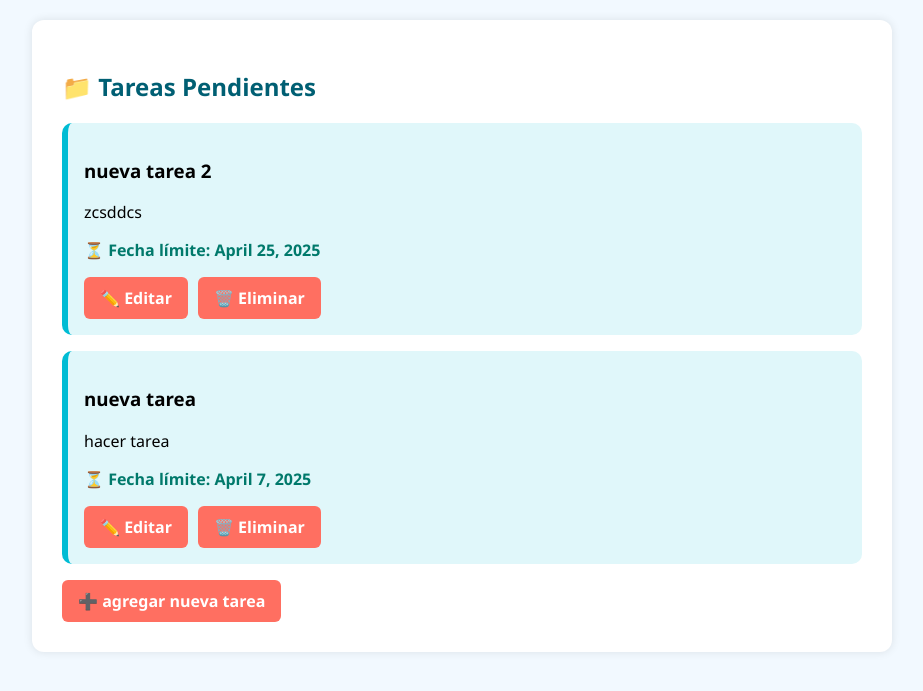
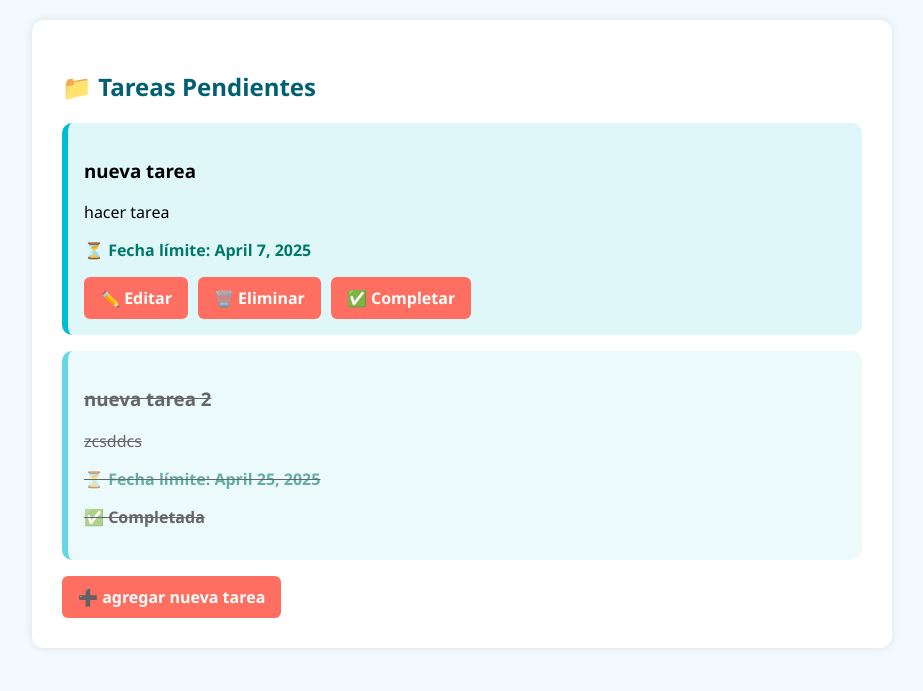
Before and after one commit to CamilaTorres1035/organizador, a Django app: page / in a window 1280 px wide. Shown: the top 691 px of the page, without its empty margins (178-1101 px from the left). Run offline with Django 5.2, Linux system fonts and the light colour scheme; data comes from the database, SQL or seed files in the repository; both versions use the stored data as it was after the commit.

Commit message:
Add task completion feature and update styles
- Added a new migration to alter task options and include a "completed" field.
- Updated `models.py` to support task completion.
- Created a new template `completar.html` for marking tasks as completed.
- Modified `lista.html` to display task completion status.
- Updated `views.py` and `urls.py` to handle task completion logic.
- Enhanced styles in `estilos.css` for better UI.

```diff
--- a/tareas/models.py
+++ b/tareas/models.py
@@ -5,6 +5,10 @@ class Tarea(models.Model):
     titulo = models.CharField(max_length=200)
     descripcion = models.TextField()
     fecha_limite = models.DateField()
+    completada = models.BooleanField(default=False)
 
     def __str__(self):
         return self.titulo
+
+    class Meta:
+        ordering = ['fecha_limite']
--- a/tareas/static/tareas/estilos.css
+++ b/tareas/static/tareas/estilos.css
@@ -31,6 +31,12 @@ h1, h2 {
 .tarjeta-tarea:hover {
     background-color: #b2ebf2;
 }
+
+.completada {
+    opacity: 0.6;
+    text-decoration: line-through;
+}
+
 
 .fecha {
     color: #00796b;
--- a/tareas/templates/tareas/lista.html
+++ b/tareas/templates/tareas/lista.html
@@ -11,18 +11,21 @@
 
 
     {% for tarea in tareas %}
-        <div class="tarjeta-tarea">
-            <h3>{{tarea.titulo}}</h3>
-            <p>{{tarea.descripcion}}</p>
-            <p class="fecha">⏳ Fecha límite: {{tarea.fecha_limite}}</p>
+        <div class="tarjeta-tarea {% if tarea.completada %}completada{% endif %}">
+            <h3>{{ tarea.titulo }}</h3>
+            <p>{{ tarea.descripcion }}</p>
+            <p class="fecha">⏳ Fecha límite: {{ tarea.fecha_limite }}</p>
 
-            <div class="botones">
-                <a href="{% url 'editar_tarea' tarea.id%}" class="btn">✏️ Editar</a>
-                <a href="{% url 'eliminar_tarea' tarea.id%}" class="btn">🗑️ Eliminar</a>
-            </div>
+            {% if tarea.completada %}
+                <p><strong>✅ Completada</strong></p>
+            {% else %}
+                <div class="botones">
+                    <a href="{% url 'editar_tarea' tarea.id %}" class="btn">✏️ Editar</a>
+                    <a href="{% url 'eliminar_tarea' tarea.id %}" class="btn">🗑️ Eliminar</a>
+                    <a href="{% url 'marcar_completada' tarea.id %}" class="btn">✅ Completar</a>
+                </div>
+            {% endif %}
         </div>
-        {% empty %}
-            <p>No hay tareas pensientes. ¡Empieza agregando una! 📋</p>
     {% endfor %}
 
     <a href="{% url 'registrar_tarea' %}" class="btn">➕ agregar nueva tarea</a>
--- a/tareas/urls.py
+++ b/tareas/urls.py
@@ -3,7 +3,8 @@ from . import views
 
 urlpatterns = [
     path('', views.lista_tareas, name='lista_tareas'),
-    path('registrar/', views.registrar_tarea, name='registrar_tarea'),
-    path('editar/<int:pk>/', views.editar_tarea, name='editar_tarea'),
-    path('eliminar/<int:pk>/', views.eliminar_tarea, name='eliminar_tarea'),
+    path('tarea/<int:pk>/editar/', views.editar_tarea, name='editar_tarea'),
+    path('tarea/<int:pk>/eliminar/', views.eliminar_tarea, name='eliminar_tarea'),
+    path('tarea/<int:pk>/completar/', views.marcar_completada, name='marcar_completada'),  # <-- Esta línea es clave
+    path('tarea/nueva/', views.registrar_tarea, name='registrar_tarea'),
 ]
--- a/tareas/views.py
+++ b/tareas/views.py
@@ -16,7 +16,7 @@ def registrar_tarea(request):
     return render(request, 'tareas/registrar.html',{'form': form})
 
 def lista_tareas(request):
-    tareas = Tarea.objects.all().order_by('-fecha_limite')
+    tareas = Tarea.objects.all().order_by('fecha_limite')
     return render(request, 'tareas/lista.html', {'tareas':tareas})
 
 def editar_tarea(request, pk):
@@ -38,3 +38,11 @@ def eliminar_tarea(request, pk):
         return redirect('lista_tareas')
 
     return render(request, 'tareas/eliminar_confirmar.html', {'tarea': tarea})
+
+def marcar_completada(request, pk):
+    tarea = get_object_or_404(Tarea, pk=pk)
+    if request.method == 'POST':
+        tarea.completada = True
+        tarea.save()
+        return redirect('lista_tareas')
+    return render(request, 'tareas/completar.html', {'tarea': tarea})
```
Also changed, not shown: tareas/templates/tareas/completar.html (added, +22 -0 lines), db.sqlite3, tareas/migrations/0002_alter_tarea_options_tarea_completada.py (added).
